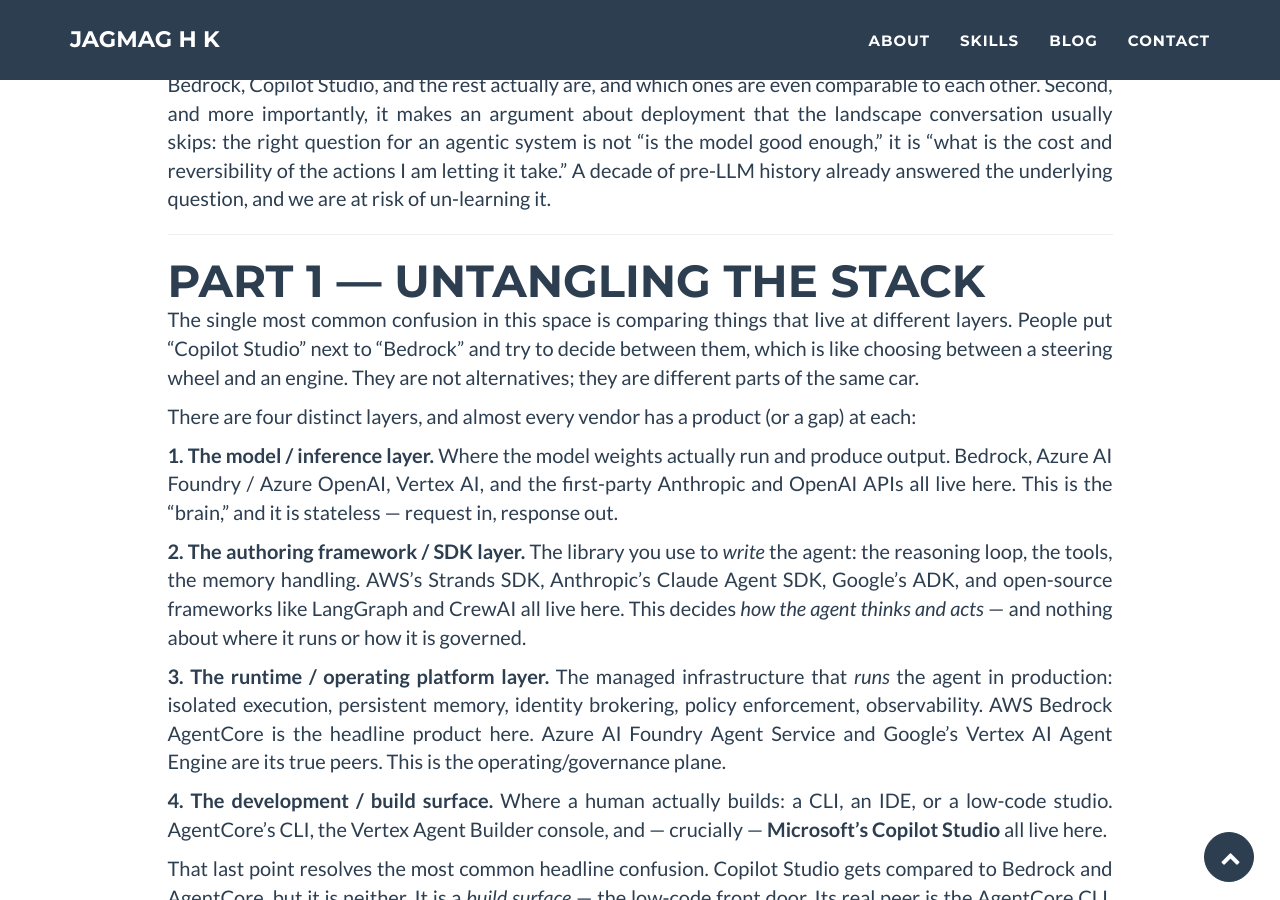
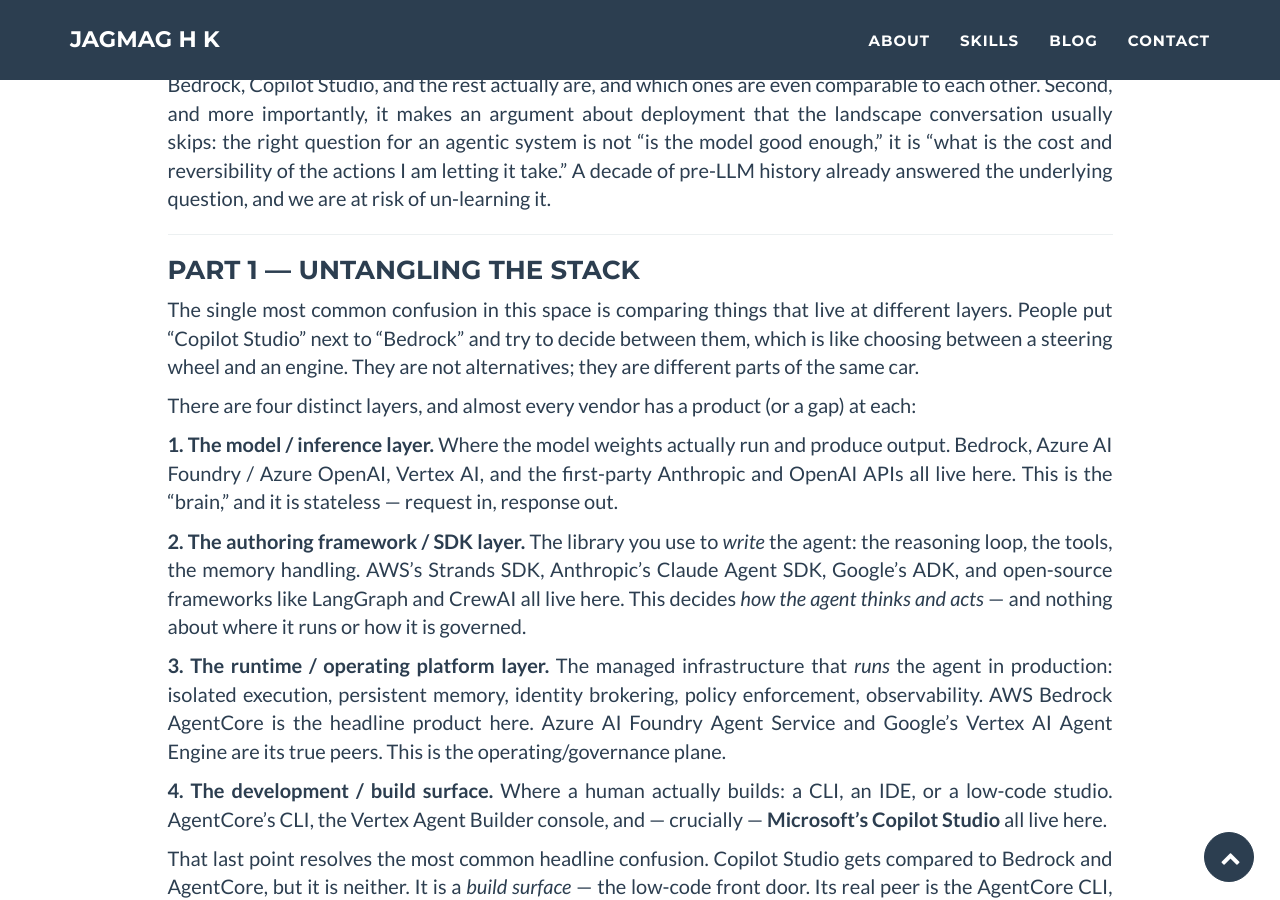
Before and after one commit to jagmagh/jagmagh.github.io, a Jekyll site: the page built from _posts/2026-07-18-agentic-ai-the-stack-and-the-harder-question.md, in a window 1280 px wide and 900 px high, scrolled down 1523 px. Built offline with Jekyll 4.4.1, drawn with Linux system fonts in a browser that asks for light colours.

Commit message:
standardise heading sizes; rename images to match post dates; add image to SA model post

```diff
--- a/_posts/2026-07-18-agentic-ai-the-stack-and-the-harder-question.md
+++ b/_posts/2026-07-18-agentic-ai-the-stack-and-the-harder-question.md
@@ -21,7 +21,7 @@
 
 *A field guide for architects deciding how — and whether — to put a language model in the driver's seat.*
 
-<img src="/img/2026-06-07-image1.jpg" alt="Agentic AI" style="display: block; width: 100%; margin: 20px 0 30px;">
+<img src="/img/2026-07-18-image1.jpg" alt="Agentic AI" style="display: block; width: 100%; margin: 20px 0 30px;">
 
 There is a lot of noise right now about agents, agent frameworks, and "agentic AI platforms." Most of it conflates layers that are actually distinct, and almost none of it asks the question that matters most: not *how* to build an agent, but *when you should let one act on its own*.
 
@@ -29,7 +29,7 @@
 
 ---
 
-## Part 1 — Untangling the stack
+### Part 1 — Untangling the stack
 
 The single most common confusion in this space is comparing things that live at different layers. People put "Copilot Studio" next to "Bedrock" and try to decide between them, which is like choosing between a steering wheel and an engine. They are not alternatives; they are different parts of the same car.
 
@@ -45,7 +45,7 @@
 
 That last point resolves the most common headline confusion. Copilot Studio gets compared to Bedrock and AgentCore, but it is neither. It is a *build surface* — the low-code front door. Its real peer is the AgentCore CLI, not AgentCore itself. Microsoft simply leads with its build surface as the public face of its stack, while AWS leads with its runtime — so the two brands that get compared in headlines actually sit a layer apart.
 
-### The consolidated map
+#### The consolidated map
 
 | Ecosystem | Authoring SDK / Framework | Runtime / Operating Platform | Dev Tool / Build Surface | Inference Layer | Model families on that inference layer |
 |---|---|---|---|---|---|
@@ -63,7 +63,7 @@
 > - *Scope: this table covers **general-purpose stacks** you'd choose between to build an arbitrary application. Platform-bound vertical agents (Salesforce Agentforce, ServiceNow, Workday, etc.) are out of scope — they build agents inside their own product's data gravity, not stacks you'd pick as a general build target.*
 > - *The layers aren't always as clean as the columns suggest. Most open-source frameworks are self-hosted, but the LangChain ecosystem is the exception — LangChain/LangGraph author the agent, while LangSmith (observability/evals) and LangGraph Platform (managed deployment) also cover the runtime/governance layer.*
 
-### Two findings this map makes visible
+#### Two findings this map makes visible
 
 **1. The inference layer has become a multi-vendor marketplace, so model availability is no longer a lock-in lever.** A year ago, "which models can I get" was a real reason to pick a cloud. No longer. Claude, GPT, Llama, DeepSeek, and Qwen are now reachable through all three hyperscalers. Even the assumption that OpenAI models lived only on Azure is gone — GPT-5.x and Codex went generally available on Bedrock in mid-2026 after the OpenAI–Microsoft exclusivity was dissolved. The consequence: the lock-in decision has moved *up* a layer, from inference to the runtime/governance plane. Choose your cloud on governance and ecosystem fit, and treat model selection as a per-workload dial.
 
@@ -73,7 +73,7 @@
 
 ---
 
-## Part 2 — What the Runtime / Operating Platform layer is actually *for*
+### Part 2 — What the Runtime / Operating Platform layer is actually *for*
 
 The Runtime/Operating Platform layer delivers five distinct capabilities: isolation, identity brokering, policy enforcement, observability, and managed memory. Most teams treat these as a checklist — line items on an enterprise architecture review or a procurement requirement. That framing misses the point. Each exists because a specific class of real failure happens without it. And of the five, four do the same kind of job while one is fundamentally different: four are *risk controls* that bound what an agent can do — because an LLM agent is a non-deterministic actor that takes real-world actions on behalf of real users — while the fifth, memory, is an *enabling capability* that happens to be provided by the same runtime.
 
@@ -91,7 +91,7 @@
 
 <ul><li><p><strong>Managed memory</strong> is externalized state. The model is stateless; anything the agent should "remember" past its context window has to live outside it. Without it you get amnesia, context-window overflow, and no personalization. Memory is the odd one out on this list — it's an <em>enabling capability</em> that makes a stateful, multi-session agent work, not a control that protects you. It's grouped with the runtime services because the platform provides it alongside them, but it belongs in a different category: the other four bound what the agent can <em>do</em>, while memory expands what it can <em>be</em>. (And memory is itself something you govern — it can leak across sessions, retain sensitive data, or be poisoned — so it sits partly <em>under</em> the other four, not beside them.)</p></li></ul>
 
-### The responsibility most teams miss
+#### The responsibility most teams miss
 
 Here is the trap. The frameworks make it *easy* to hand a model real tools and autonomy. But the controls that make that safe are largely *opt-in* — the unenforced path is the documented, frictionless, quickstart path, and the enforced path is an assembled-yourself afterthought.
 
@@ -101,18 +101,18 @@
 
 ---
 
-## Part 3 — The harder question: *should* a model be acting at all?
+### Part 3 — The harder question: *should* a model be acting at all?
 
 Everything above is about *how* to build and govern an agent. The more important question is whether to give it autonomy in the first place — and here a little history is clarifying.
 
-### Two axes, not one
+#### Two axes, not one
 
 "AI" spans a 2×2, not a binary:
 
 - **Output breadth:** a number in [0,1] (a fraud score) versus unbounded output (natural language, or — in agentic use — *actions*).
 - **Autonomy:** the model *informs* a decision a human owns, versus the model *acts* and *drives a loop* itself.
 
-<img src="/img/2026-06-07-image3.png" alt="The two axes of AI risk: a 2×2 of autonomy (informs vs. acts) against output breadth (narrow vs. broad). Bounded predictive models like XGBoost sit in the safe informs-narrow corner; agentic LLMs sit in the acts-broad danger corner alongside RL agents and recommender loops." style="display: block; max-width: 100%; height: auto; margin: 20px 0;">
+<img src="/img/2026-07-18-image3.png" alt="The two axes of AI risk: a 2×2 of autonomy (informs vs. acts) against output breadth (narrow vs. broad). Bounded predictive models like XGBoost sit in the safe informs-narrow corner; agentic LLMs sit in the acts-broad danger corner alongside RL agents and recommender loops." style="display: block; max-width: 100%; height: auto; margin: 20px 0;">
 
 |  | Narrow output | Broad / unbounded output |
 |---|---|---|
@@ -123,13 +123,13 @@
 
 So the popular story that "autonomous AI is new and we have no precedent" is wrong. We have a decade of precedent. What is genuinely new is that LLMs made the dangerous quadrant *cheap and easy to enter* — a few lines of SDK code, no RL expertise required — and added new attack surfaces (hallucination, prompt injection) that controlled RL environments largely didn't face.
 
-### The principle the history actually teaches
+#### The principle the history actually teaches
 
 Look at *where* autonomous AI got deployed versus where it was deliberately withheld. Ad tech, recommenders, pricing, and routing deployed it freely. Healthcare treatment policies and most industrial control were researched extensively but *kept human-gated.*
 
 The dividing line was never capability. It was **reversibility and cost-per-action.** Cheap, reversible, high-volume actions — where a bad action is survivable and learnable-from — got autonomy with light controls. Expensive, irreversible actions — where a single bad action is catastrophic — either cleared an overwhelming control bar or stayed human-in-the-loop. A decade of deployment is essentially a natural experiment confirming that principle.
 
-### So what changed with LLMs — really?
+#### So what changed with LLMs — really?
 
 Here is the uncomfortable part. On the dimension that actually gated RL deployment — *can I bound this thing's behavior well enough to trust it with irreversible consequences* — **almost nothing has improved, and arguably it got harder.** LLMs are less inspectable than a defined RL policy, carry new failure modes RL didn't, and remain formally unverifiable.
 
@@ -137,7 +137,7 @@
 
 And there is a genuinely new calibration hazard: RL agents were *honestly* opaque — nobody mistook a Q-function for a colleague. An LLM's articulate, fluent rationalization *looks* like trustworthy judgment and isn't. Fluency is not reliability, but humans are wired to read it that way.
 
-### The decision rule
+#### The decision rule
 
 This leads to a clean rule for deploying agentic systems, and it is the one to take into any architecture review:
 
@@ -152,7 +152,7 @@
 
 ---
 
-## What to take away
+### What to take away
 
 1. **Know your layer.** Inference, authoring framework, runtime/operating platform, build surface. Most "X vs Y" debates evaporate once you place each product in its layer.
 2. **Model choice is no longer the lock-in decision.** It moved up to the governance plane. Pick the cloud on ecosystem and governance fit.
```
Also changed, not shown: DECISIONS.md (+1 -0 lines), _posts/2026-07-10-solution-architect-operating-model-ai-native-world.md (+14 -12 lines), img/2026-07-18-image1.jpg (renamed from img/2026-06-07-image1.jpg), img/2026-07-18-image2.jpg (renamed from img/2026-06-07-image2.jpg), img/2026-07-18-image3.png (renamed from img/2026-06-07-image3.png), 1 other file.
